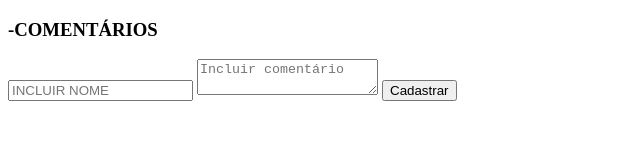
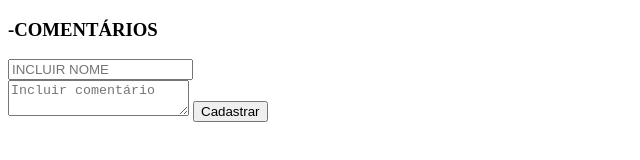
Before and after one commit to erwin-hc/boteco_comments, a plain HTML site: page index.html in a window 1280 px wide. Shown: the whole page, without its empty margins (0-640 px from the left). Drawn offline with Linux system fonts and the light colour scheme; no server answers.

Commit message:
Update index.html
br

```diff
--- a/index.html
+++ b/index.html
@@ -24,7 +24,7 @@
             <div class="modal-header">
             <div class="modal-body">
               <form class="form" autocomplete="off">
-                <input    style = "text-transform:uppercase;" type="text" name="nome"        placeholder="Incluir Nome" required>
+                <input    style = "text-transform:uppercase;" type="text" name="nome"        placeholder="Incluir Nome" required> <br>
                 <textarea type="text" name="comentario"  placeholder="Incluir comentário" required></textarea>
                 <button class="btn btn-modal">Cadastrar</button>
               </form>
```
